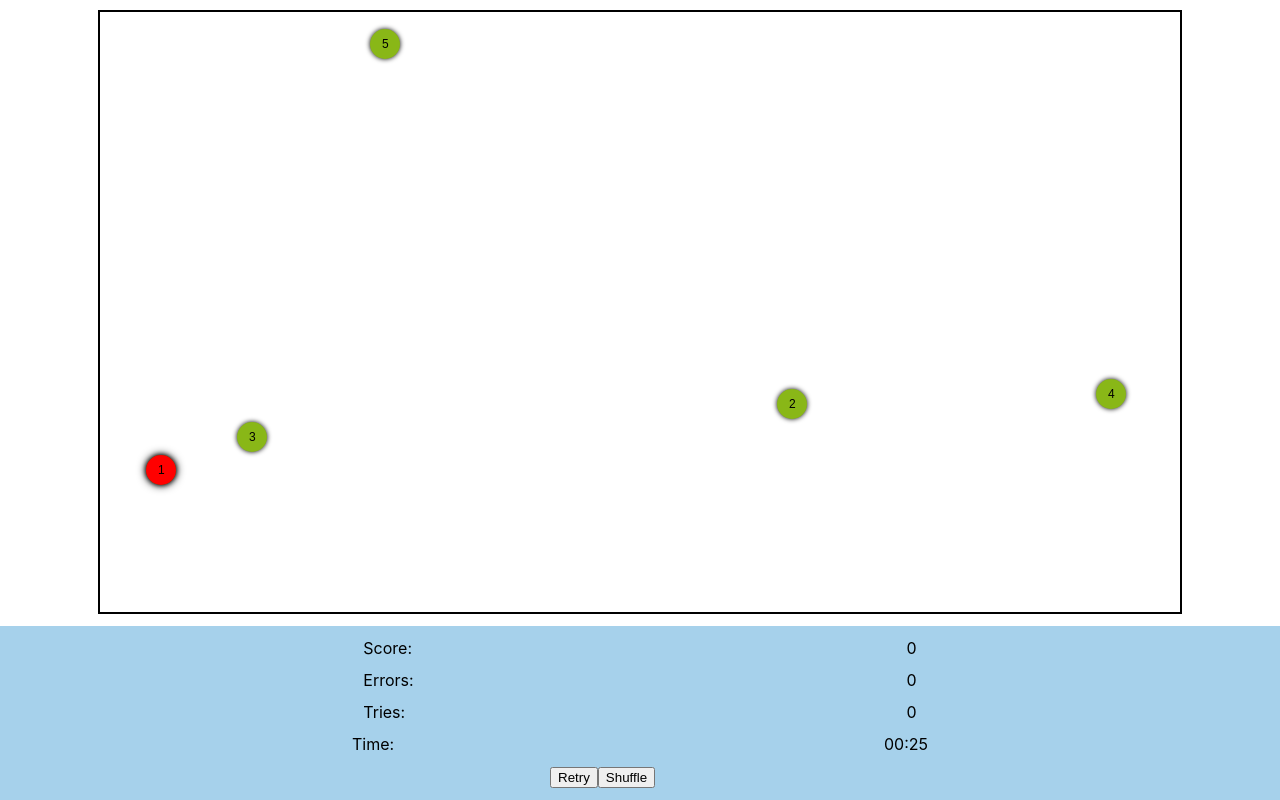
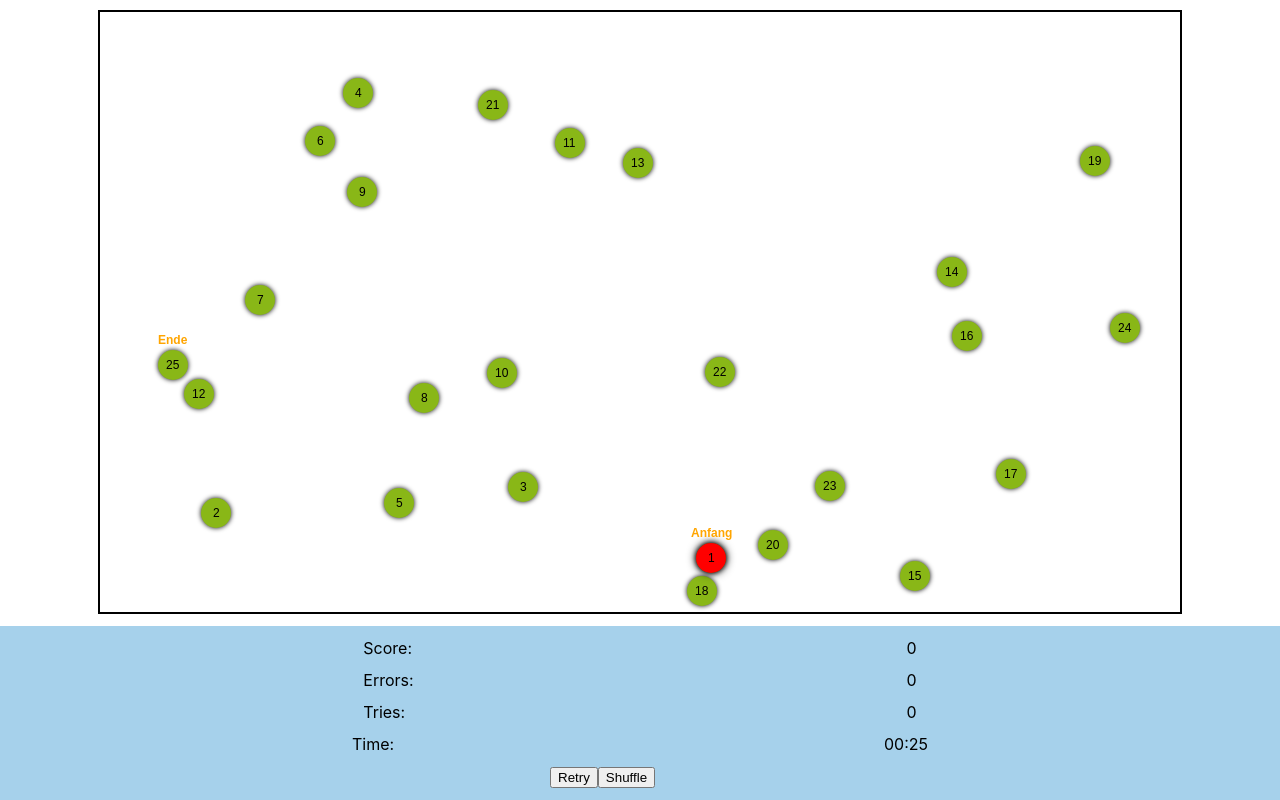
Before and after one commit to Aymen96/internship-cognition-test, a React (Create React App) app in the folder cognition-test-ui/: page / in a window 1280 px wide. Built offline with nearby package versions, Linux system fonts and the light colour scheme.

Commit message:
added labels to start and end

```diff
--- a/cognition-test-ui/src/App.js
+++ b/cognition-test-ui/src/App.js
@@ -10,12 +10,18 @@ function App() {
     setIsStarted(!isStarted)
   }
 
+  const DEVICE_WIDTH = 994;
+  const game = {}
+  game.canvasWidth = window.innerWidth < DEVICE_WIDTH ? window.innerWidth - 10 : window.innerWidth - 200
+  game.canvasHeight = window.innerHeight - 200
+  game.circleRadius =  window.innerWidth < DEVICE_WIDTH  ? 10 : 15
+
   return (
     <div className="App">
       {
       !isStarted && false ?
       (<button onClick={onTestStart}>Start the test</button>) :
-      <CognitionTest canvasWidth={window.innerWidth - 200} canvasHeight={window.innerHeight - 200}/>
+      <CognitionTest {...game} />
       }
     </div>
   );
--- a/cognition-test-ui/src/components/CognitionTest.js
+++ b/cognition-test-ui/src/components/CognitionTest.js
@@ -4,11 +4,10 @@ import { useEffect, useState } from 'react';
 import { generateCoordinates } from '../utils';
 import ScoreBoard from './ScoreBoard';
 
-const CIRCLE_RADIUS = 15
-const NUMBER_OF_POINTS = 5
+const NUMBER_OF_POINTS = 25
 const PADDING = 20
 
-function CognitionTest({ canvasWidth, canvasHeight }) {
+function CognitionTest({ canvasWidth, canvasHeight, circleRadius }) {
 
   const [xs, setXs] = useState([])
   const [ys, setYs] = useState([])
@@ -38,6 +37,7 @@ function CognitionTest({ canvasWidth, canvasHeight }) {
       setDragX(dragX + 0.000001)
       setDragY(dragY + 0.000001)
     }
+    setCurrentErrorIndex(score - 1)
   }
 
   const retry = () => {
@@ -92,7 +92,7 @@ function CognitionTest({ canvasWidth, canvasHeight }) {
                       <Circle
                           x={0}
                           y={0}
-                          radius={CIRCLE_RADIUS}
+                          radius={circleRadius}
                           fill={visited[index] ? "orange" : "#89b717"}
                           shadowColor="black"
                           shadowBlur={5}
@@ -130,7 +130,7 @@ function CognitionTest({ canvasWidth, canvasHeight }) {
                         // check if user passed over another element when dragging
                         let overNode = false
                         for (let i = 0; i < xs.length; i++) {
-                          if ( Math.abs(newPos.x - xs[i]) < CIRCLE_RADIUS && Math.abs(newPos.y - ys[i]) < CIRCLE_RADIUS ) {
+                          if ( Math.abs(newPos.x - xs[i]) < circleRadius && Math.abs(newPos.y - ys[i]) < circleRadius ) {
                             overNode = true
                             if(i === score) {
                               const newVisited = visited
@@ -162,14 +162,16 @@ function CognitionTest({ canvasWidth, canvasHeight }) {
                       <Circle
                           x={0}
                           y={0}
-                          radius={CIRCLE_RADIUS}
                           fill={"red"}
+                          radius={circleRadius}
                           shadowColor="black"
                           shadowBlur={10}
                           opacity={isDragging ? 0.4 : 1}
                       />
                       <Text text={1} x={-3} y={-5}/>
                   </Group>
+              <Text text={"Anfang"} x={xs[0] - circleRadius - 5} y={ys[0] - 2 * circleRadius} fontStyle="bold" align="center" fill="orange" />
+              <Text text={"Ende"} x={xs[xs.length - 1] - circleRadius } y={ys[ys.length - 1] - 2 * circleRadius} fontStyle="bold" align="center" fill="orange" />
             </Layer>
         </Stage>
       </div>
```
